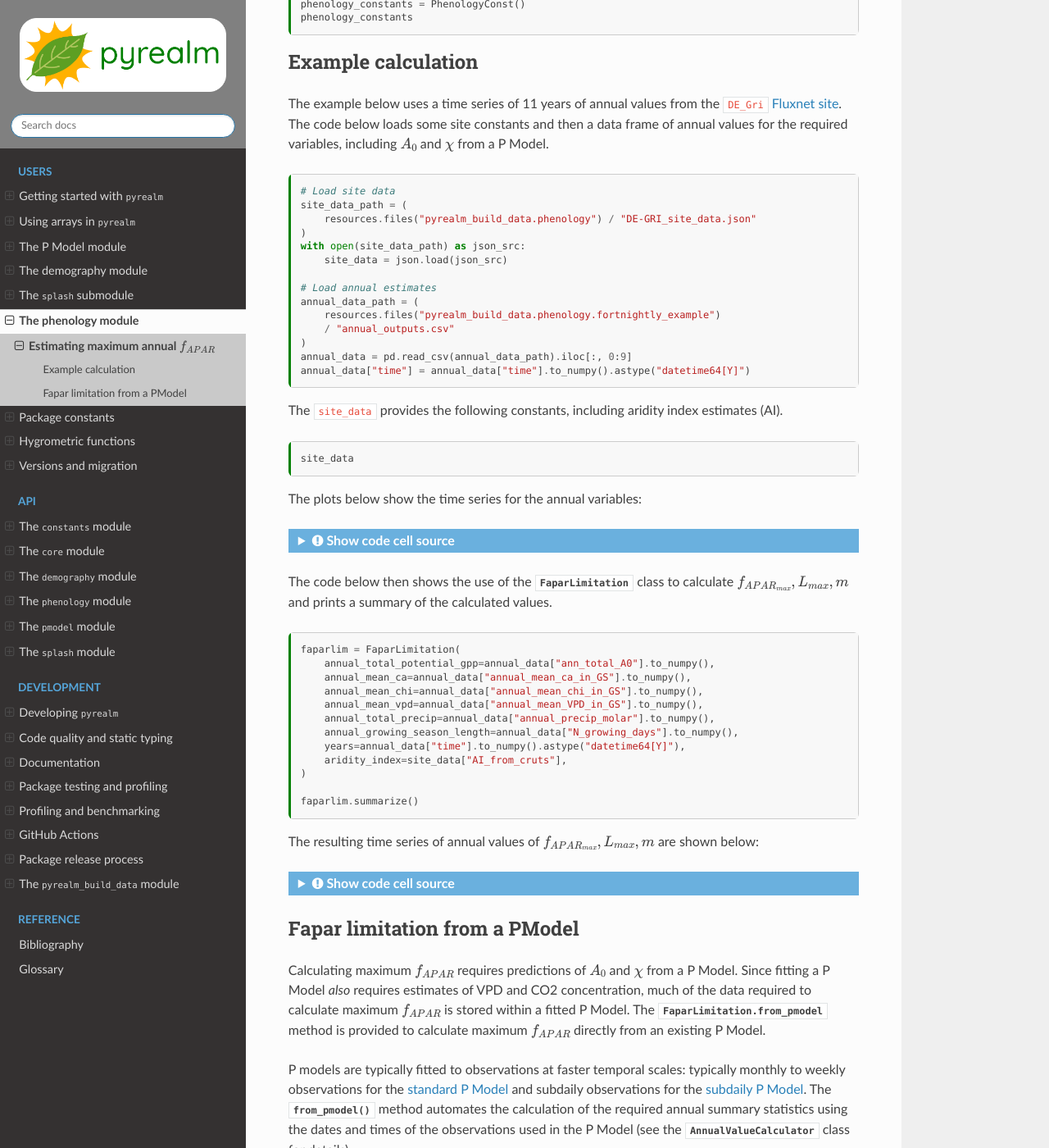
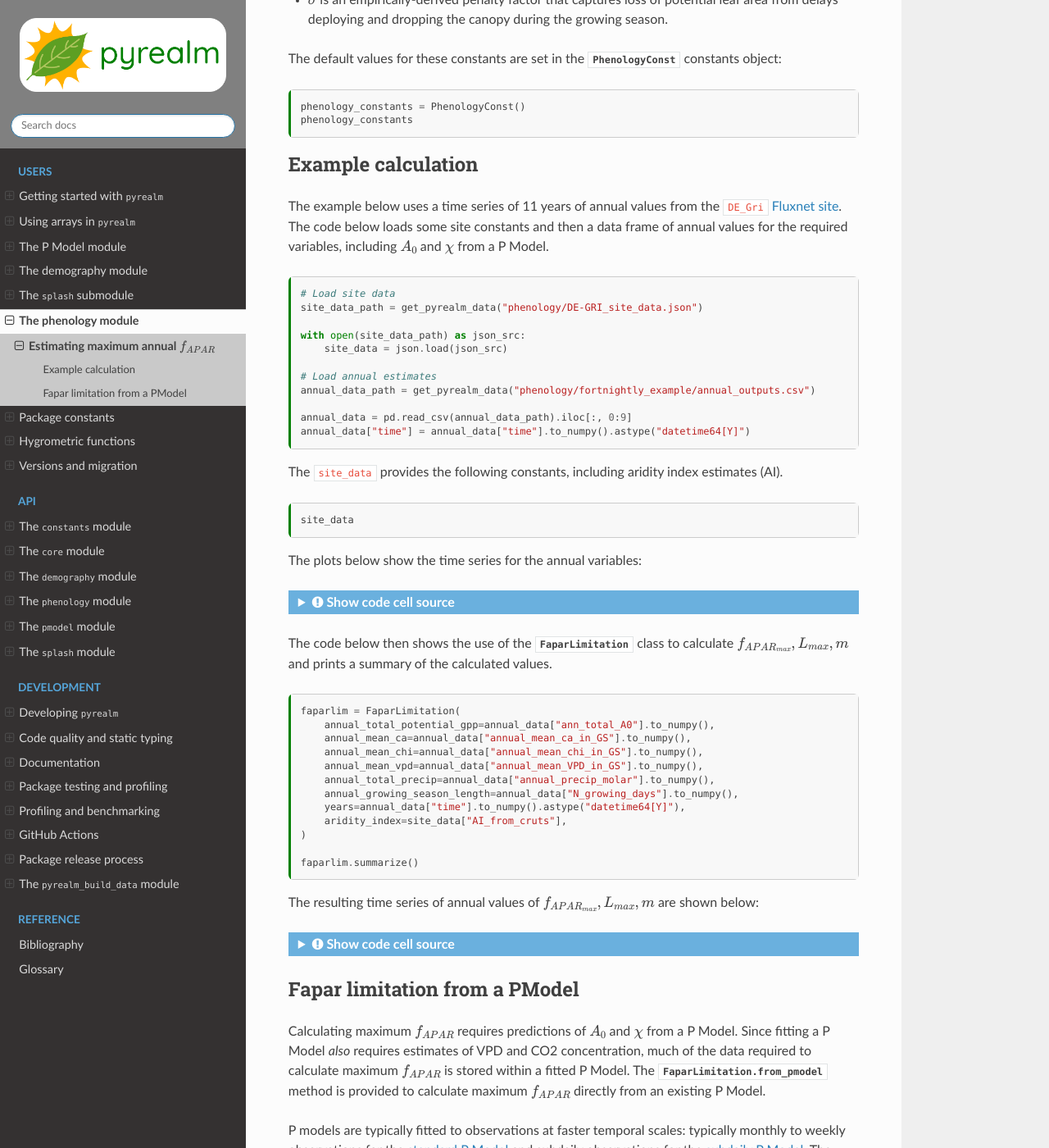
Before and after one commit to ImperialCollegeLondon/pyrealm, a Sphinx documentation site: the page built from docs/source/users/phenology/fapar_limitation.md, in a window 1280 px wide and 1400 px high, scrolled down 1287 px. Shown: the whole window at 82% size. Built offline with Sphinx 7.4.7 and the Read the Docs theme 3.1.0, drawn with Linux system fonts in a browser that asks for light colours; cross-references to code outside the pages are shown as plain code; some of the changed text lies outside the part shown.

Commit message:
Adding new notebook data paths and local build flag

````diff
--- a/docs/source/conf.py
+++ b/docs/source/conf.py
@@ -7,6 +7,7 @@
 documentation root, use os.path.abspath to make it absolute, like shown here.
 """
 
+import os
 import sys
 import warnings
 from dataclasses import dataclass, field
@@ -254,6 +255,10 @@
 hoverxref_roles = ["term"]
 hoverxref_role_types = {"term": "tooltip"}
 
+# Set the PYREALM_USE_LOCAL_DATA environment variable, to force get_pyrealm_data to use
+# importlib.resources on pyrealm_build_data, rather than fetching the files from GitHub.
+os.environ["PYREALM_USE_LOCAL_DATA"] = "SET"
+
 
 def setup(app):  # type: ignore
     """Use setup to remove .ipynb from sources.
--- a/docs/source/users/phenology/fapar_limitation.md
+++ b/docs/source/users/phenology/fapar_limitation.md
@@ -13,6 +13,14 @@
 
 # Estimating maximum annual $f_{APAR}$
 
+```{admonition} Run this notebook
+:class: hint
+
+* Read the guide on setting up your computer to [run Jupyter notebooks](../getting_started.md)
+* Download {nb-download}`this notebook<./fapar_limitation.ipynb>` as a Jupyter notebook.
+
+```
+
 ```{code-cell} ipython3
 :tags: [hide-input]
 
@@ -23,6 +31,7 @@
 import json
 import matplotlib.pyplot as plt
 import matplotlib.dates as mdates
+from pyrealm.core.datasets import get_pyrealm_data
 from pyrealm.constants import PhenologyConst
 from pyrealm.phenology.fapar_limitation import FaparLimitation
 from pyrealm.pmodel import PModelEnvironment, PModel
@@ -98,17 +107,14 @@
 
 ```{code-cell} ipython3
 # Load site data
-site_data_path = (
-    resources.files("pyrealm_build_data.phenology") / "DE-GRI_site_data.json"
-)
+site_data_path = get_pyrealm_data("phenology/DE-GRI_site_data.json")
+
 with open(site_data_path) as json_src:
     site_data = json.load(json_src)
 
 # Load annual estimates
-annual_data_path = (
-    resources.files("pyrealm_build_data.phenology.fortnightly_example")
-    / "annual_outputs.csv"
-)
+annual_data_path = get_pyrealm_data("phenology/fortnightly_example/annual_outputs.csv")
+
 annual_data = pd.read_csv(annual_data_path).iloc[:, 0:9]
 annual_data["time"] = annual_data["time"].to_numpy().astype("datetime64[Y]")
 ```
@@ -213,10 +219,7 @@
 
 ```{code-cell} ipython3
 # Load fortnightly data
-fn_data_path = (
-    resources.files("pyrealm_build_data.phenology.fortnightly_example")
-    / "fortnightly_data.csv"
-)
+fn_data_path = get_pyrealm_data("phenology/fortnightly_example/fortnightly_data.csv")
 fn_data = pd.read_csv(fn_data_path)
 
 fn_data["time"] = pd.to_datetime(fn_data["time"])
````
